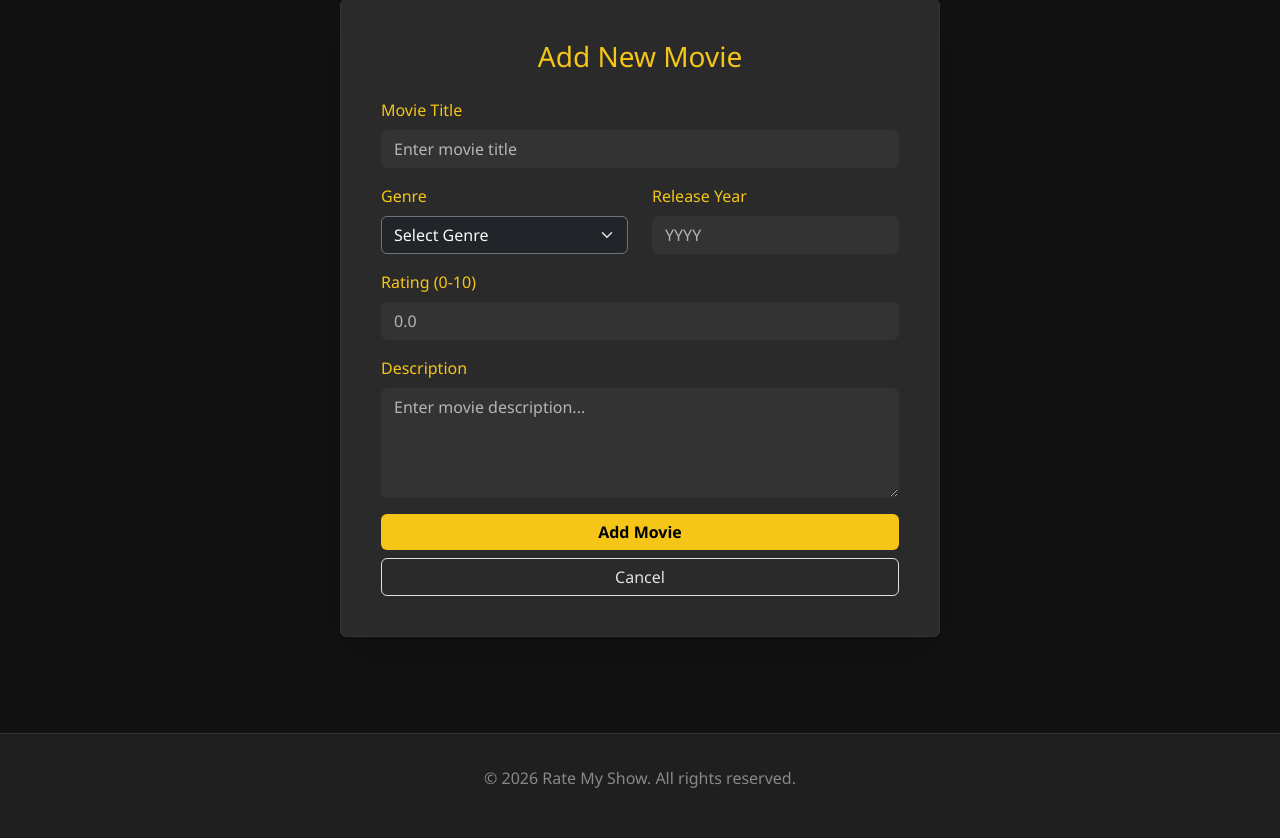
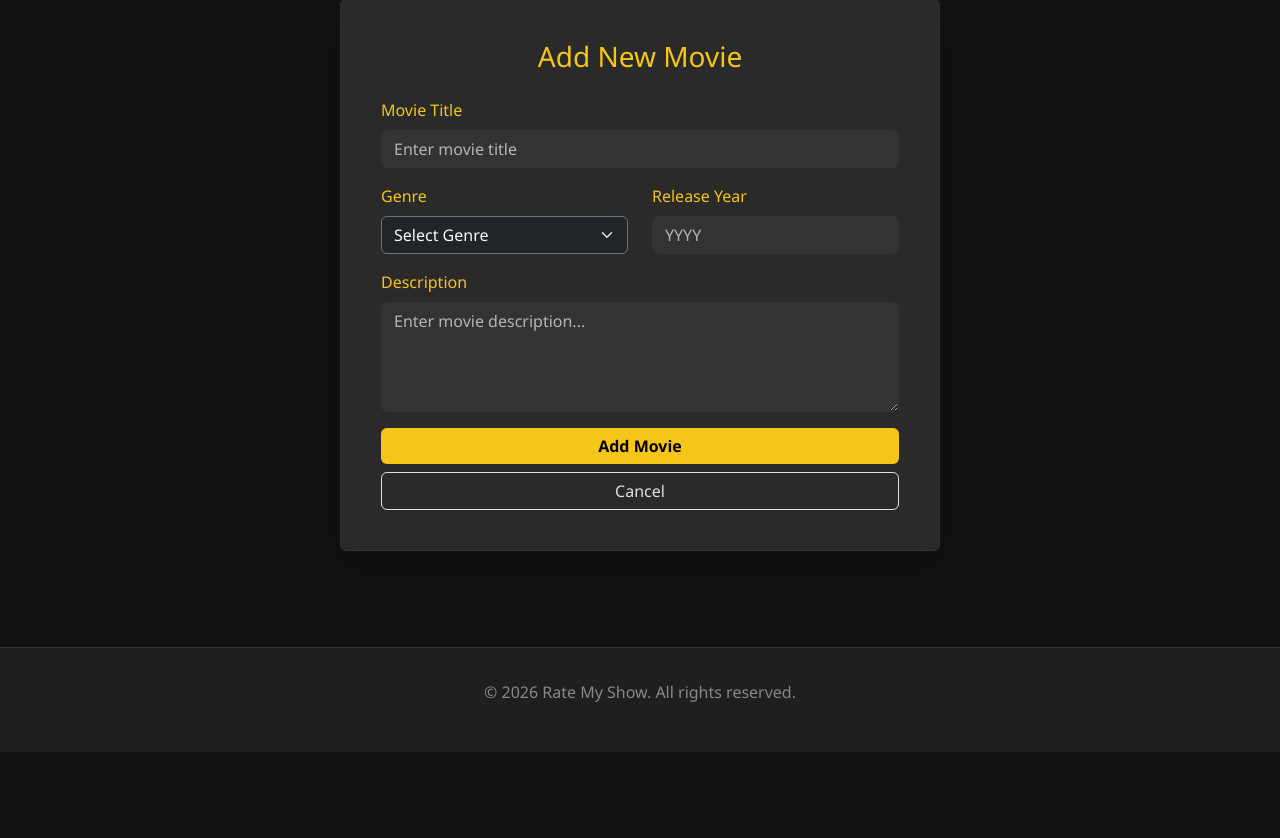
Before and after one commit to harikrishnan-annappilly/test, a Django app: template rate_app/templates/movie_add.html in a window 1280 px wide. Shown: the part 136-974 px from the top of the page. After the commit the page ends 888 px from the top, so only its background shows below. Run offline with Django 5.2, Linux system fonts and the light colour scheme; the template is opened without the code that fills it, so the values that code supplies are empty.

Commit message:
Removed rating from initial movie add

```diff
--- a/rate_app/templates/movie_add.html
+++ b/rate_app/templates/movie_add.html
@@ -39,12 +39,6 @@
                 </div>
 
                 <div class="mb-3">
-                    <label for="rating" class="form-label">Rating (0-10)</label>
-                    <input type="number" class="form-control" name="rating" id="rating" placeholder="0.0" step="0.1"
-                        min="0" max="10" required />
-                </div>
-
-                <div class="mb-3">
                     <label for="description" class="form-label">Description</label>
                     <textarea class="form-control" name="description" id="description" rows="4"
                         placeholder="Enter movie description..."></textarea>
--- a/rate_app/views.py
+++ b/rate_app/views.py
@@ -116,7 +116,7 @@ def movie_add(request):
         name = request.POST.get("name")
         description = request.POST.get("description")
         genre = request.POST.get("genre")
-        rating = request.POST.get("rating")
+        rating = 0
         year = request.POST.get("year")
         movie = Tbl_Movie(name=name, description=description, genre=genre, rating=rating, year=year)
         movie.save()
```
